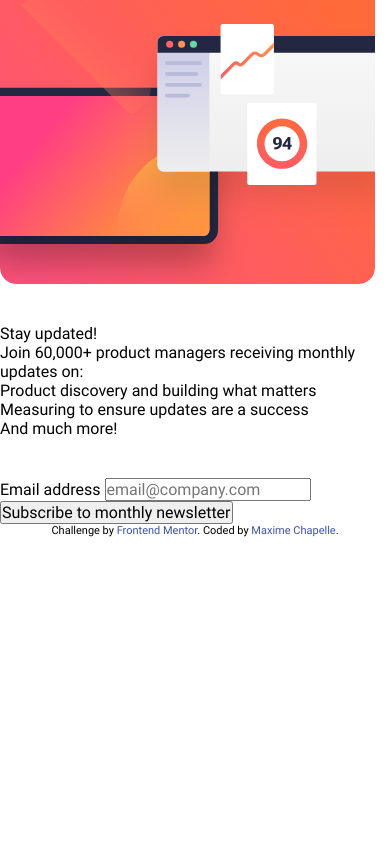
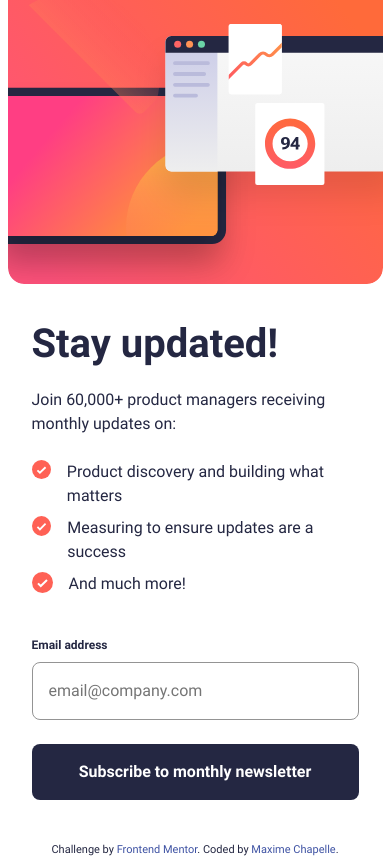
Before and after one commit to maxi1993-tech/newsletter-sign-up-form-with-success-message, a website: page index.html in a window 390 px wide. Drawn offline with Linux system fonts and the light colour scheme.

Commit message:
feat: add mobile styles for sign-up form

```diff
--- a/index.html
+++ b/index.html
@@ -18,33 +18,34 @@
     <!-- Sign-up form start -->
     <div class="ctnr-sign-up">
 
-        <picture>
-          <source srcset="./assets/images/illustration-sign-up-desktop.svg" media="(min-width: 1440px)">
-          <source srcset="./assets/images/illustration-sign-up-tablet.svg" media="(min-width: 768px)">
-          <img class="illustration" src="./assets/images/illustration-sign-up-mobile.svg" alt="" width="375"
-            height="284">
-        </picture>
+      <picture>
+        <source srcset="./assets/images/illustration-sign-up-desktop.svg" media="(min-width: 1440px)">
+        <source srcset="./assets/images/illustration-sign-up-tablet.svg" media="(min-width: 768px)">
+        <img class="illustration" src="./assets/images/illustration-sign-up-mobile.svg" alt="" width="375" height="284">
+      </picture>
+      <div class="container-main">
         <div class="container-content">
           <div class="container-title">
             <h1 class="title-primary">Stay updated!</h1>
             <p class="paragraph-primary">Join 60,000+ product managers receiving monthly updates on:</p>
           </div>
           <ul class="lists">
-            <li class="list">Product discovery and building what matters</li>
-            <li class="list">Measuring to ensure updates are a success</li>
-            <li class="list">And much more!</li>
+            <li class="list"><span><img src="./assets/images/icon-list.svg" alt=""></span>Product discovery and building what matters</li>
+            <li class="list"><span><img src="./assets/images/icon-list.svg" alt=""></span>Measuring to ensure updates are a success</li>
+            <li class="list"><span><img src="./assets/images/icon-list.svg" alt=""></span>And much more!</li>
           </ul>
         </div>
         <form class="sign-up-form" action="#" method="post">
 
-          <label class="form-label" for="email">Email address</label>
-          <input class="form-input" type="email" autocomplete="email" name="email" id="email" required placeholder="email@company.com"
-            aria-describedby="email-error">
+          <label class="form-label" for="email">Email address
+            <input class="form-input" type="email" autocomplete="email" name="email" id="email" required
+              placeholder="email@company.com" aria-describedby="email-error">
+          </label>
           <span id="email-error" aria-live="polite"></span>
           <button class="sign-up-button" type="submit">Subscribe to monthly newsletter</button>
 
         </form>
-
+      </div>
     </div>
 
     <!-- Success message start -->
--- a/src/styles/style.scss
+++ b/src/styles/style.scss
@@ -65,8 +65,10 @@ $bp-desktop: 1440px;
 }
 
 body {
+    color: var(--color-blue-800);
     font-family: 'Roboto', sans-serif;
     letter-spacing: 0;
+    line-height: var(--lh-base);
 }
 
 img,
@@ -103,9 +105,92 @@ select {
 }
 
 .ctnr-sign-up {
+    min-height: 52.625rem;
+    background-color: var(--color-white);
     display: flex;
     flex-direction: column;
     gap: var(--spacing-500);
+    align-items: center;
+}
+
+.container-main {
+    max-width: 20.4375rem;
+    width: 100%;
+    display: flex;
+    flex-direction: column;
+    gap: var(--spacing-500);
+}
+
+.sign-up-form {
+    display: flex;
+    flex-direction: column;
+    gap: var(--spacing-300);
+
+    .form-label {
+        font-size: var(--fs-preset-3);
+        font-weight: var(--fw-bold);
+        display: flex;
+        flex-direction: column;
+        gap: var(--spacing-100);
+
+        .form-input {
+            font-size: var(--fs-preset-2);
+            font-weight: var(--fw-regular);
+            padding: var(--spacing-200);
+            border-radius: var(--radius-email);
+            border: 1px solid var(--color-grey);
+        }
+    }
+
+    #email-error {
+        display: none;
+    }
+
+    .sign-up-button {
+        background-color: var(--color-blue-800);
+        color: var(--color-white);
+        font-size: var(--fs-preset-2);
+        font-weight: var(--fw-bold);
+        padding: var(--spacing-200);
+        border-radius: var(--radius-email);
+        border: none;
+    }
+}
+
+.container-content {
+    display: flex;
+    flex-direction: column;
+    gap: var(--spacing-300);
+
+    .container-title {
+        display: flex;
+        flex-direction: column;
+        gap: var(--spacing-300);
+
+        h1 {
+            font-size: var(--fs-preset-1);
+            line-height: var(--lh-preset-1);
+            font-weight: var(--fw-bold);
+        }
+
+        .paragraph-primary {
+            font-size: var(--fs-preset-2);
+            font-weight: var(--fw-regular);
+        }
+    }
+
+    .lists {
+        font-size: var(--fs-preset-2);
+        font-weight: var(--fw-regular);
+        display: flex;
+        flex-direction: column;
+        gap: var(--spacing-100);
+
+        .list {
+            display: flex;
+            gap: var(--spacing-200);
+        }
+    }
 }
 
 .ctnr-success {
```
Also changed, not shown: style.css.
